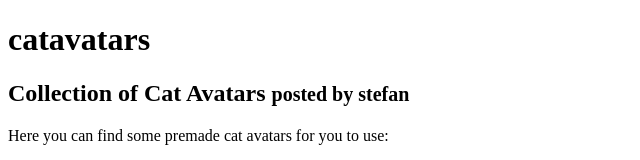
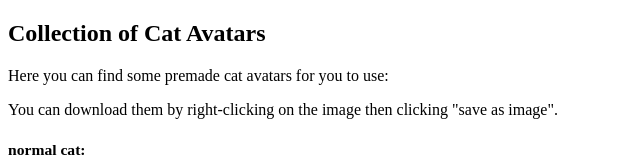
Before and after one commit to colehenry5/catavatars.github.io, a plain HTML site: page index.html in a window 1280 px wide. Shown: the top 160 px of the page, without its empty margins (0-640 px from the left). Drawn offline with Linux system fonts and the light colour scheme.

Commit message:
Update index.html

```diff
--- a/index.html
+++ b/index.html
@@ -5,10 +5,7 @@
 </head>
 <body>
     <div class="container">
-        <div class="page-header">
-            <h1> catavatars </h1>
-        </div>
-        <h2>Collection of Cat Avatars <small>posted by stefan</small></h2>
+        <h2>Collection of Cat Avatars</h2>
         <p>Here you can find some premade cat avatars for you to use: </p>
         <p>You can download them by right-clicking on the image then clicking "save as image".</p>
         <div class="row">
```
